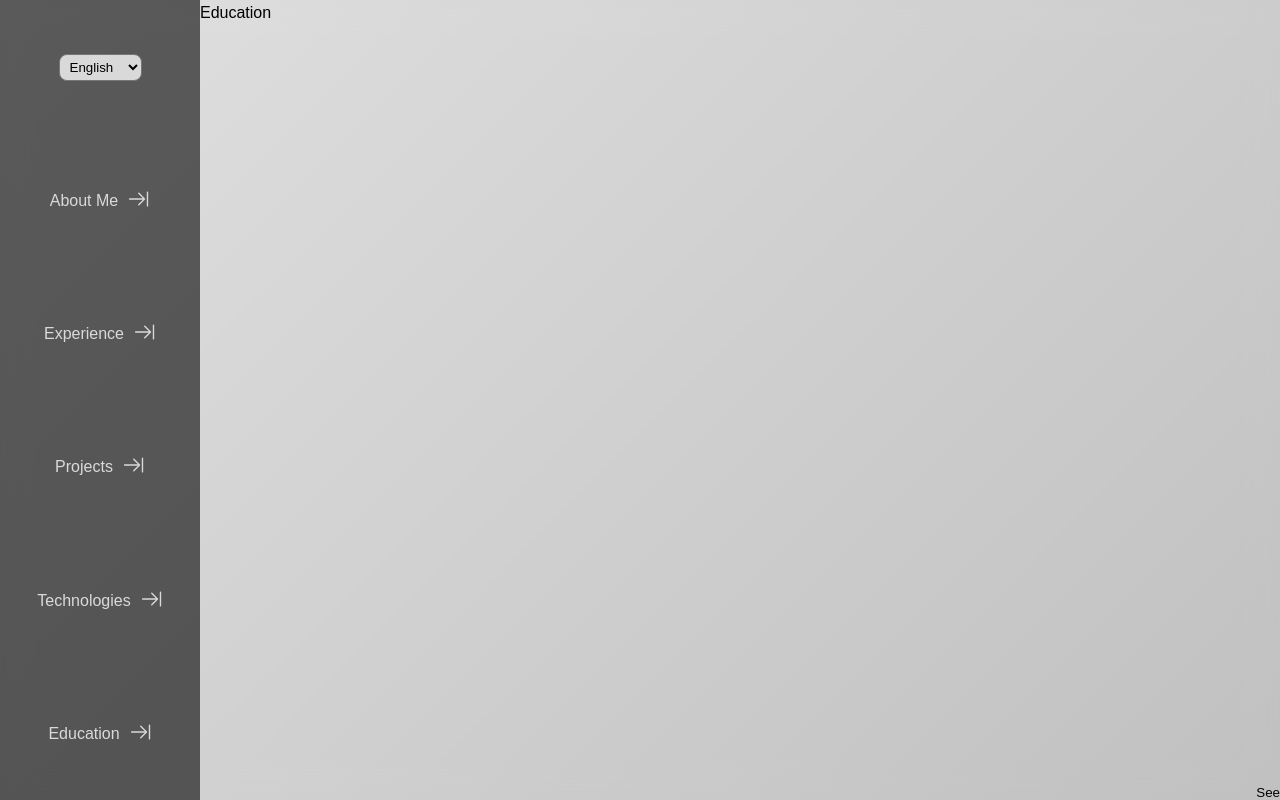
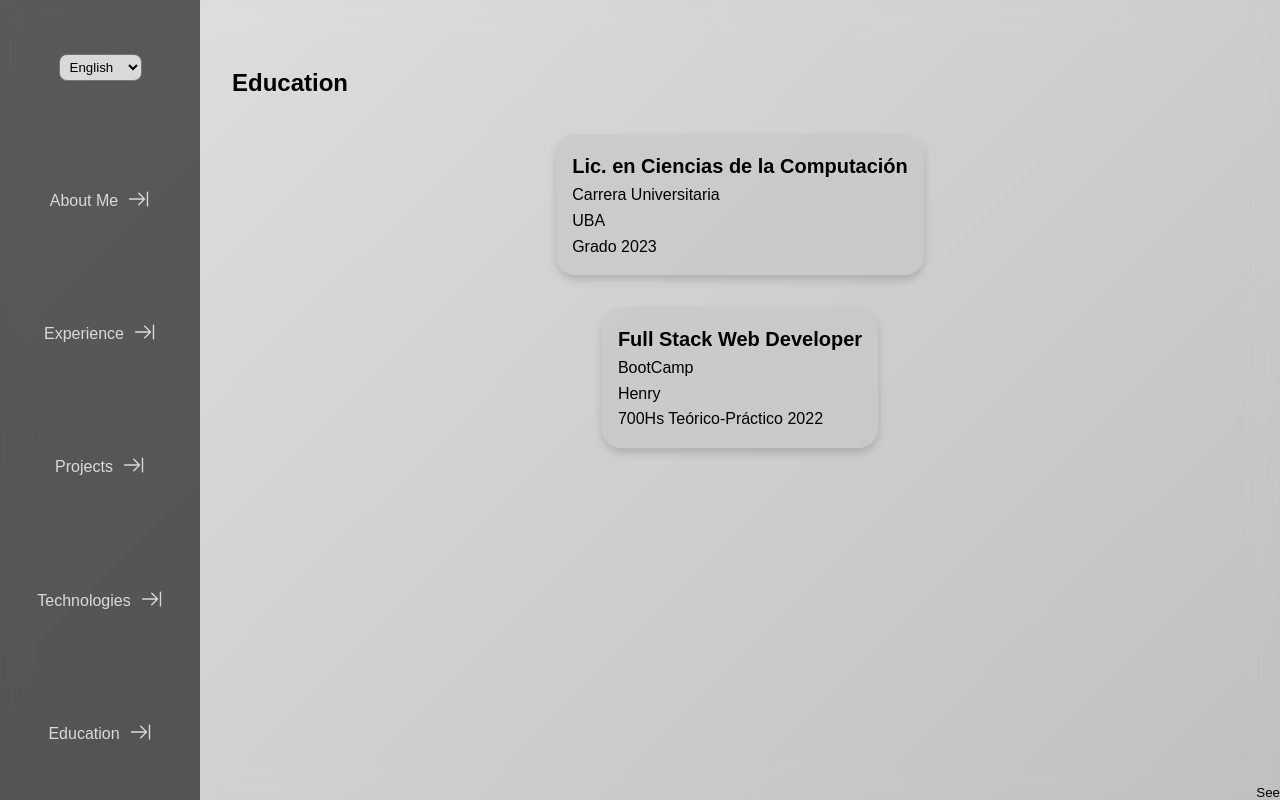
Before and after one commit to EmanFun/Portfolio_v2.0, a Next.js app: page /en/about/education in a window 1280 px wide. Built offline with nearby package versions, Linux system fonts and the light colour scheme.

Commit message:
added education component, fix styles

```diff
--- a/messages/en.json
+++ b/messages/en.json
@@ -39,6 +39,9 @@
   "TechnologiesPage": {
     "Title": "Technologies"
   },
+  "EducationPage":{
+    "Title": "Education"
+  },
   "ErrorApp": {
     "message": "An unexpected error has occurred",
     "code": "Code"
--- a/messages/es.json
+++ b/messages/es.json
@@ -39,6 +39,9 @@
   "TechnologiesPage": {
     "Title": "Tecnologias"
   },
+  "EducationPage":{
+    "Title": "Educacion"
+  },
   "ErrorApp": {
     "message": "Se ha producido un error inesperado.",
     "code": "Codigo"
--- a/src/app/[locale]/about/education/page.tsx
+++ b/src/app/[locale]/about/education/page.tsx
@@ -1,12 +1,23 @@
 import React from "react";
 import type { Metadata } from "next";
+import EducationComponent from "@/components/EducationComponents";
 
 export const metadata: Metadata = {
   title: "About Education",
 };
 
+const educationList =[
+  {title: 'Lic. en Ciencias de la Computación', institution: 'UBA', type: 'Carrera Universitaria', duration: 'Grado', year: '2023'},
+  {title: 'Full Stack Web Developer', institution: 'Henry', type: 'BootCamp', duration: '700Hs Teórico-Práctico', year: '2022'},
+
+]
+
 const Education = () => {
-  return <div>Education</div>;
+  return (
+    <div>
+      <EducationComponent data={educationList}/>
+    </div>
+  );
 };
 
 export default Education;
--- /dev/null
+++ b/src/components/EducationComponents/index.tsx
@@ -0,0 +1,31 @@
+'use client';
+import React from "react";
+import { WrapperContainer, SubTitle, Text, Title, Wrapper, WrapperCard } from './styles';
+import { useTranslations } from "next-intl";
+import { Each } from "@/utils/Each";
+import { Education } from "@/@types";
+
+interface EducationComponentProps{
+    data: any[],
+}
+
+const EducationComponent: React.FC<EducationComponentProps> = ({data}) => {
+    const t = useTranslations();
+  return (
+    <WrapperContainer>
+        <Title>{t("EducationPage.Title")}</Title>
+        <Wrapper>
+            <Each of={data} render={(item: Education, index)=>(
+                <WrapperCard key={index}>
+                    <SubTitle>{item.title}</SubTitle>
+                    <Text>{item.type}</Text>
+                    <Text>{item.institution}</Text>
+                    <Text>{item.duration} {item.year}</Text>
+                </WrapperCard>
+            )}/>
+        </Wrapper>
+    </WrapperContainer>
+  );
+};
+
+export default EducationComponent;
--- /dev/null
+++ b/src/components/EducationComponents/styles.ts
@@ -0,0 +1,44 @@
+import styled from "styled-components";
+
+export const WrapperContainer = styled.div`
+  height: 100%;
+
+  display: flex;
+  align-items: center;
+  justify-content: center;
+  flex-direction: column;
+
+  padding: 2rem;
+`;
+
+export const Title = styled.h1`
+  color: #000000;
+  margin: 2rem 0;
+  width: 100%;
+
+  font-size: ${(props) => props.theme.textSizes.big.mid};
+`;
+
+export const Wrapper = styled.div`
+display: flex;
+align-items: center;
+justify-content: center;
+flex-direction: column;
+gap: 2rem;
+
+`;
+
+export const WrapperCard = styled.div`
+  padding: 1rem;
+  background: rgba(200, 200, 200, 0.7);
+  box-shadow: ${(props) => props.theme.shadows.md};
+  border-radius: 20px;
+`;
+
+export const SubTitle = styled.h2`
+  font-size: ${(props) => props.theme.textSizes.medium.max};
+`;
+
+export const Text = styled.p`
+  font-size: ${(props) => props.theme.textSizes.medium.mid};
+`;
--- a/src/components/ExperienceCard/index.tsx
+++ b/src/components/ExperienceCard/index.tsx
@@ -1,3 +1,4 @@
+'use client';
 import React from "react";
 import {
   WrapperCard,
--- a/src/components/Loading/index.tsx
+++ b/src/components/Loading/index.tsx
@@ -1,3 +1,4 @@
+'use client';
 import React from "react";
 import { LoadingWrapper, SubWrapper, Brackets, Letter } from "./styles";
 
--- a/src/components/ProjectCard/index.tsx
+++ b/src/components/ProjectCard/index.tsx
@@ -1,3 +1,4 @@
+'use client';
 import React from "react";
 import {
   WrapperCard,
--- a/src/components/index.ts
+++ b/src/components/index.ts
@@ -1,8 +1,12 @@
 export { default as AboutComponent } from './AboutComponent';
 export { default as ContactComponent } from './ContactComponent';
+export { default as EducationComponents } from './EducationComponents';
 export { default as ErrorComponent } from './ErrorComponent';
+export { default as ExperienceCard } from './ExperienceCard';
 export { default as ExperienceComponent } from './ExperienceComponent';
+export { default as Loading } from './Loading';
 export { default as NavComponent } from './NavComponent';
+export { default as ProjectCard } from './ProjectCard';
 export { default as ProjectsComponent } from './ProjectsComponent';
 export { default as TechnologiesComponents } from './TechnologiesComponents';
 export { default as WelcomeMessageComponent } from './WelcomeMessageComponent';
```
Also changed, not shown: src/@types/index.ts (+8 -0 lines).
